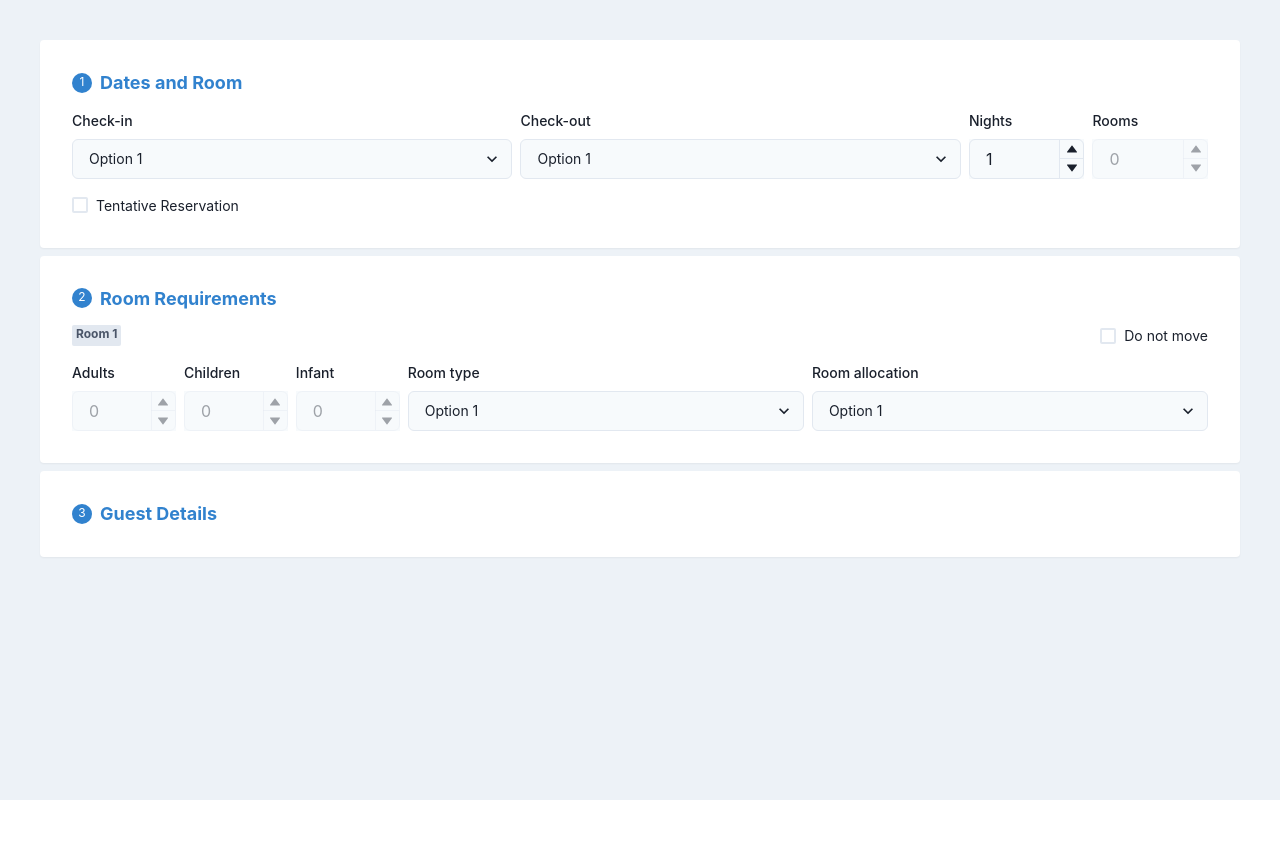
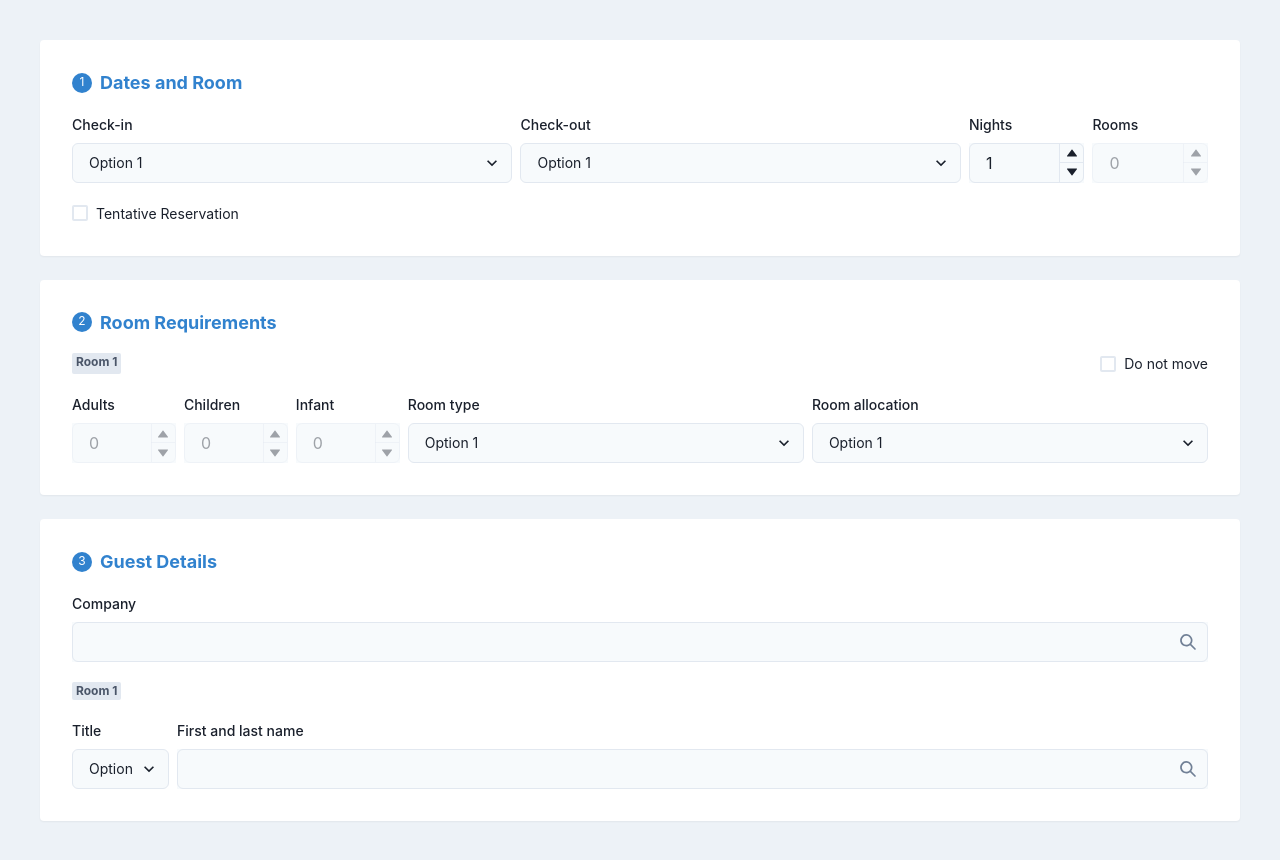
Before and after one commit to N-Nikolaev/socialpinpoint-tech-test, a React (Vite) app: page / in a window 1280 px wide. Before the commit the page ends 800 px from the top, so only its background shows below. Built offline with nearby package versions, Linux system fonts and the light colour scheme.

Commit message:
Add 'Guest Details' card to App component

```diff
--- a/src/App.tsx
+++ b/src/App.tsx
@@ -1,5 +1,7 @@
+import { SearchIcon } from '@chakra-ui/icons'
 import { Checkbox } from '@chakra-ui/checkbox'
 import { FormControl, FormLabel } from '@chakra-ui/form-control'
+import { InputGroup, Input, InputRightElement } from '@chakra-ui/input'
 import {
   Box,
   Flex,
@@ -11,17 +13,18 @@ import { NumberInput, NumberInputField, NumberInputStepper, NumberIncrementStepp
 import { Select } from '@chakra-ui/select'
 import React from 'react'
 import InputCard from './components/InputCard/InputCard'
+import { Button } from '@chakra-ui/react'
 
 const App: React.FC = () => {
 
 //TODO Text and Layer Styles
   return (
-    <Flex h='100vh' background='gray.100' p={10}>
-      <Stack>
+    <Flex minh='100vh' background='gray.100' p={10}>
+      <Stack spacing={6}>
 
         <InputCard number={1} title='Dates and Room'>
           <HStack>
-            <FormControl id='check-in'>
+            <FormControl id='checkIn'>
               <FormLabel fontSize='sm'>
                 Check-in
               </FormLabel>
@@ -36,7 +39,7 @@ const App: React.FC = () => {
               </Select>
             </FormControl>
 
-            <FormControl id='check-out'>
+            <FormControl id='checkOut'>
               <FormLabel fontSize='sm'>
                 Check-out
               </FormLabel>
@@ -51,7 +54,7 @@ const App: React.FC = () => {
               </Select>
             </FormControl>
 
-            <FormControl id='Nights' w='fit-content'>
+            <FormControl id='nights' w='fit-content'>
               <FormLabel fontSize='sm'>
                 Nights
               </FormLabel>
@@ -69,7 +72,7 @@ const App: React.FC = () => {
               </NumberInput>
             </FormControl>
 
-            <FormControl id='Rooms' w='fit-content'>
+            <FormControl id='rooms' w='fit-content'>
               <FormLabel fontSize='sm'>
                 Rooms
               </FormLabel>
@@ -95,7 +98,6 @@ const App: React.FC = () => {
         </InputCard>
 
         <InputCard number={2} title='Room Requirements'>
-
           <Flex>
 {/* //TODO State: Room */}
             <Text
@@ -117,7 +119,7 @@ const App: React.FC = () => {
           </Flex>
 
           <HStack>
-            <FormControl id='Adults' w='fit-content'>
+            <FormControl id='adults' w='fit-content'>
               <FormLabel fontSize='sm'>
                 Adults
               </FormLabel>
@@ -174,7 +176,7 @@ const App: React.FC = () => {
               </NumberInput>
             </FormControl>
 
-            <FormControl id='room-type'>
+            <FormControl id='roomType'>
               <FormLabel fontSize='sm'>
                 Room type
               </FormLabel>
@@ -189,7 +191,7 @@ const App: React.FC = () => {
               </Select>
             </FormControl>
 
-            <FormControl id='room-allocation'>
+            <FormControl id='roomAllocation'>
               <FormLabel fontSize='sm'>
                 Room allocation
               </FormLabel>
@@ -207,7 +209,68 @@ const App: React.FC = () => {
         </InputCard>
 
         <InputCard number={3} title='Guest Details'>
+          <FormControl id='company'>
+            <FormLabel fontSize='sm'>
+              Company
+            </FormLabel>
 
+            <InputGroup
+              bg='gray.50'
+              fontSize='sm'>
+              <Input />
+              <InputRightElement>
+                <Button variant='ghost'>
+                  <SearchIcon color='gray.500'/>
+                </Button>
+              </InputRightElement>
+            </InputGroup>
+          </FormControl>
+
+          <Flex>
+            <Text
+              px={1}
+              fontSize='xs'
+              fontWeight='bold'
+              color='gray.600'
+              background='gray.200'
+              rounded={2}>
+              Room 1
+            </Text>
+          </Flex>
+
+          <HStack>
+            <FormControl id='title' w='fit-content'>
+              <FormLabel fontSize='sm'>
+                Title
+              </FormLabel>
+
+              <Select
+                placeholder=''
+                bg='gray.50'
+                fontSize='sm'>
+                <option value="option1">Option 1</option>
+                <option value="option2">Option 2</option>
+                <option value="option3">Option 3</option>
+              </Select>
+            </FormControl>
+
+            <FormControl id='firstAndLastName'>
+              <FormLabel fontSize='sm'>
+                First and last name
+              </FormLabel>
+
+              <InputGroup
+                bg='gray.50'
+                fontSize='sm'>
+                <Input />
+                <InputRightElement>
+                  <Button variant='ghost'>
+                    <SearchIcon color='gray.500'/>
+                  </Button>
+                </InputRightElement>
+              </InputGroup>
+            </FormControl>
+          </HStack>
         </InputCard>
 
       </Stack>
--- a/src/components/InputCard/InputCard.tsx
+++ b/src/components/InputCard/InputCard.tsx
@@ -19,7 +19,7 @@ const InputCard: React.FC<IProps> = ({
     return (
         <Stack
             direction='column'
-            spacing={4}
+            spacing={5}
             h='max-content'
             p={8}
             bg='white'
```
